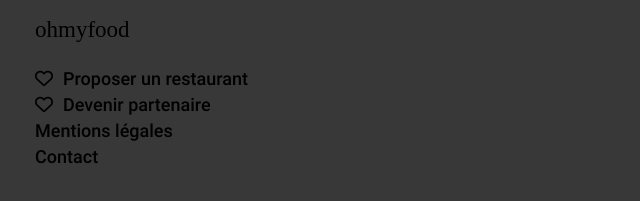
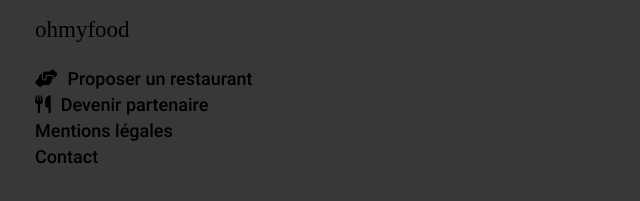
Before and after one commit to terrenceyves/Thomas-Dynamisez-une-page-web-avec-des-animations-CSS, a website: page index.html in a window 1280 px wide. Shown: the part 2282-2483 px from the top of the page, 0-640 px from the left. Drawn offline with Linux system fonts and the light colour scheme; a web font is replaced by a local one.

Commit message:
Ajout des icones quiposaient problème. OK

```diff
--- a/index.html
+++ b/index.html
@@ -95,8 +95,8 @@
     <footer>
         <div id="title">ohmyfood</div>
 
-        <p><i class="fa-regular fa-heart utensils"></i>Proposer un restaurant</p>
-        <p><i class="fa-regular fa-heart utensils"></i>Devenir partenaire</p>
+        <p><i class="fa-solid fa-handshake-angle"></i>Proposer un restaurant</p>
+        <p><i class="fas fa-utensils"></i>Devenir partenaire</p>
         <p>Mentions légales</p>
         <p>Contact</p>
 
```
